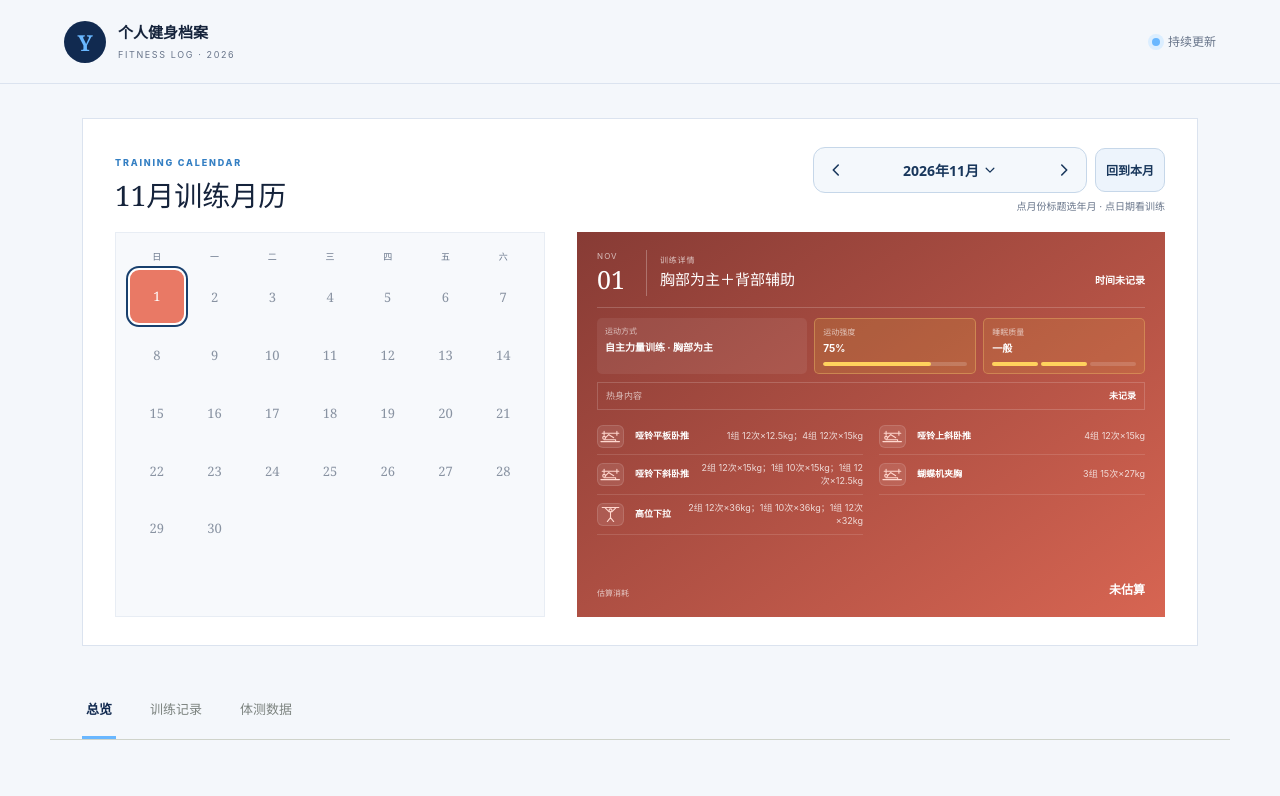
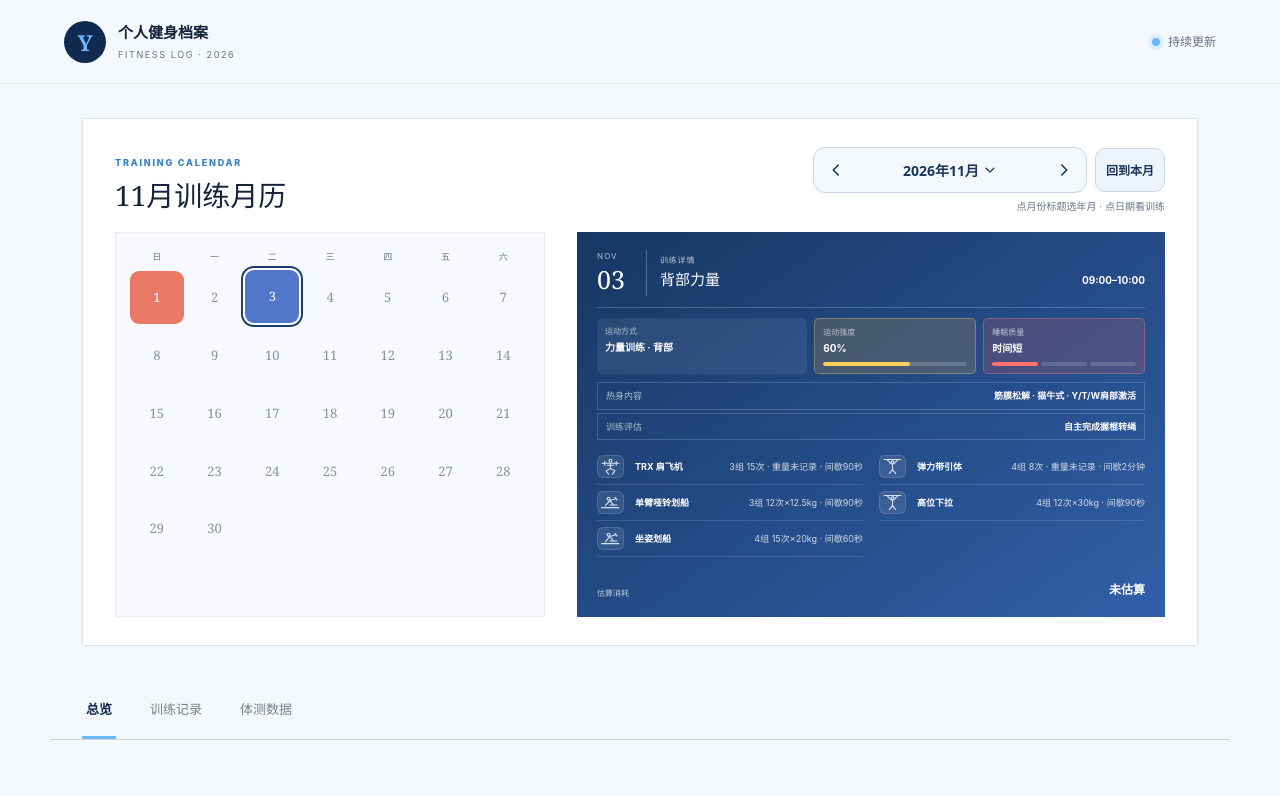
Before and after one commit to Eason199907/fitness-progress, a Next.js app: page / in a window 1280 px wide. Shown: the top 796 px of the page. Built offline with nearby package versions, Linux system fonts and the light colour scheme.

Commit message:
Record November 3 back workout and assessment

```diff
--- a/app/page.tsx
+++ b/app/page.tsx
@@ -733,6 +733,31 @@ const sessions = [
       { name: "哑铃下斜卧推", sets: "2组 12次×15kg；1组 10次×15kg；1组 12次×12.5kg" },
       { name: "蝴蝶机夹胸", sets: "3组 15次×27kg" },
       { name: "高位下拉", sets: "2组 12次×36kg；1组 10次×36kg；1组 12次×32kg" },
+    ],
+    cardio: null,
+    strengthCalories: null,
+    cardioCalories: null,
+  },
+  {
+    date: "11.03",
+    part: "背",
+    groups: "背部力量",
+    intensity: 60,
+    note: "背部训练 · 自主完成握棍转绳",
+    assessment: "自主完成握棍转绳",
+    tone: "blue",
+    time: "09:00–10:00",
+    cardioTime: null,
+    mode: "力量训练 · 背部",
+    sleep: "时间短",
+    warmup: "筋膜松解 · 猫牛式 · Y/T/W肩部激活",
+    calories: null,
+    actions: [
+      { name: "TRX 肩飞机", sets: "3组 15次 · 重量未记录 · 间歇90秒" },
+      { name: "弹力带引体", sets: "4组 8次 · 重量未记录 · 间歇2分钟" },
+      { name: "单臂哑铃划船", sets: "3组 12次×12.5kg · 间歇90秒" },
+      { name: "高位下拉", sets: "4组 12次×30kg · 间歇90秒" },
+      { name: "坐姿划船", sets: "4组 15次×20kg · 间歇60秒" },
     ],
     cardio: null,
     strengthCalories: null,
@@ -985,7 +1010,7 @@ function intensityTone(value: number | null) {
 
 function sleepTone(value: string) {
   if (value.includes("良好")) return "good";
-  if (value.includes("较差")) return "poor";
+  if (value.includes("较差") || value.includes("时间短")) return "poor";
   return "fair";
 }
 
@@ -1197,6 +1222,12 @@ export default function Home() {
                   <div className="warmup-block">
                     <span>训练感受</span>
                     <b>{selectedSession.feeling}</b>
+                  </div>
+                )}
+                {selectedSession.assessment && (
+                  <div className="warmup-block">
+                    <span>训练评估</span>
+                    <b>{selectedSession.assessment}</b>
                   </div>
                 )}
                 {selectedSession.diet && (
@@ -1489,6 +1520,12 @@ export default function Home() {
                         <b>{selectedSession.feeling}</b>
                       </div>
                     )}
+                    {selectedSession.assessment && (
+                      <div className="warmup-block">
+                        <span>训练评估</span>
+                        <b>{selectedSession.assessment}</b>
+                      </div>
+                    )}
                     {selectedSession.diet && (
                       <div className="warmup-block">
                         <span>饮食情况</span>
```
